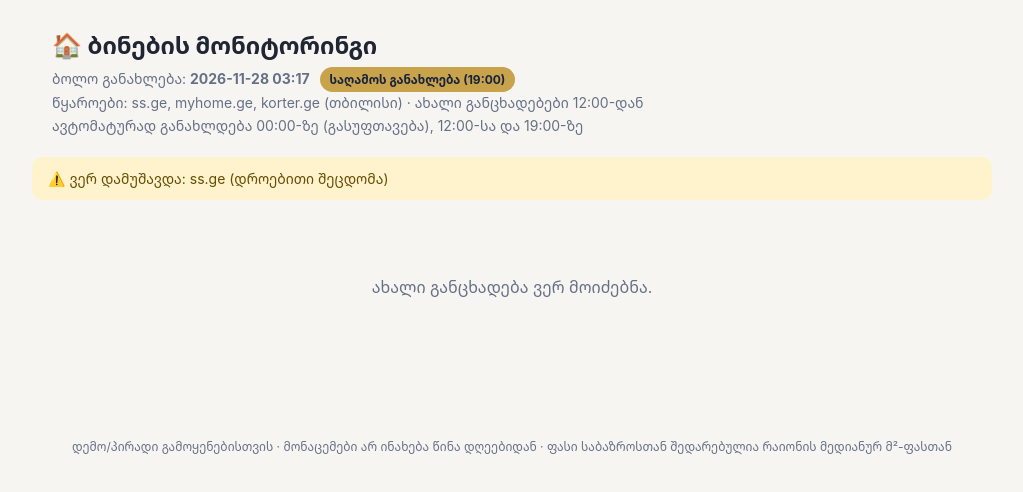
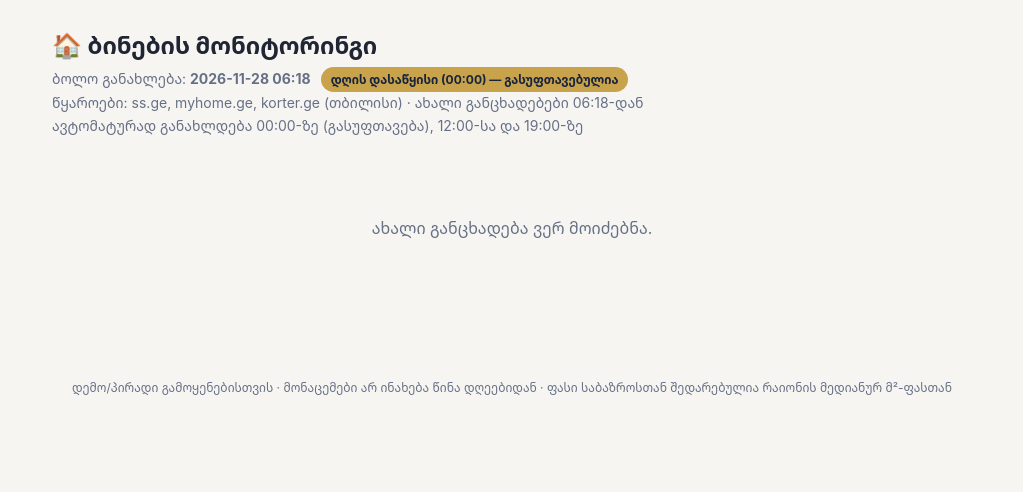
Before and after one commit to gtughushi97-cloud/Real_Estate_pupu, a plain HTML site: page docs/index.html in a window 1280 px wide. Shown: the whole page, without its empty margins (128-1151 px from the left). Drawn offline with Linux system fonts and the light colour scheme.

Commit message:
Update listings (midnight)

```diff
--- a/docs/index.html
+++ b/docs/index.html
@@ -210,13 +210,13 @@
 <header>
   <h1>🏠 ბინების მონიტორინგი</h1>
   <div class="meta">
-    ბოლო განახლება: <strong>2026-11-28 03:17</strong>
-    <span class="badge">საღამოს განახლება (19:00)</span><br />
-    წყაროები: ss.ge, myhome.ge, korter.ge (თბილისი) · ახალი განცხადებები 12:00-დან<br />
+    ბოლო განახლება: <strong>2026-11-28 06:18</strong>
+    <span class="badge">დღის დასაწყისი (00:00) — გასუფთავებულია</span><br />
+    წყაროები: ss.ge, myhome.ge, korter.ge (თბილისი) · ახალი განცხადებები 06:18-დან<br />
     ავტომატურად განახლდება 00:00-ზე (გასუფთავება), 12:00-სა და 19:00-ზე
   </div>
 </header>
-<div class="warning">⚠️ ვერ დამუშავდა: ss.ge (დროებითი შეცდომა)</div>
+
 <main>
 
 <div class="empty">ახალი განცხადება ვერ მოიძებნა.</div>
```
